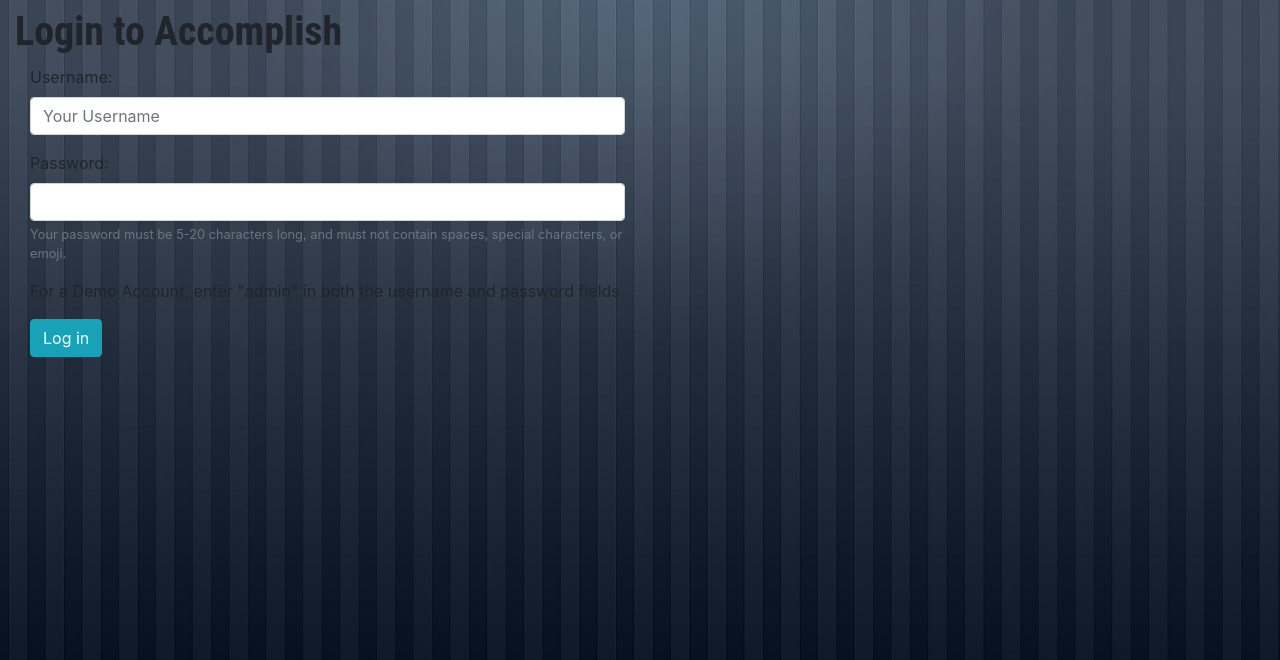
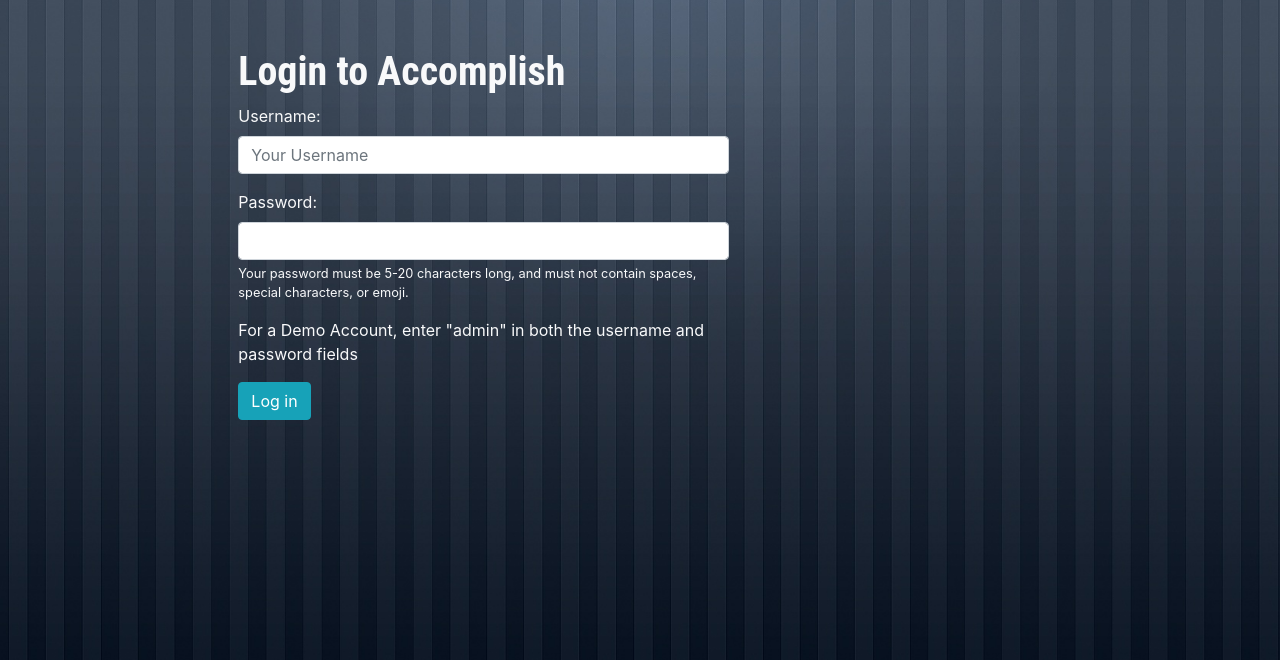
Before and after one commit to onlyphantom/accomplish, a Flask app: page /log in a window 1280 px wide. Shown: the part 56-716 px from the top of the page. Run offline with Flask 2, Linux system fonts and the light colour scheme; some libraries are stand-ins or nearby versions.

Commit message:
Aesthetic updates / Add output of conda list

```diff
--- a/templates/log.html
+++ b/templates/log.html
@@ -1,8 +1,8 @@
 {% extends "template.html" %}
 {% block content %}
-    <h1>Login to Accomplish</h1>
 
-    <div class="col-md-6 col-lg-6 mt-2">
+    <div class="col-md-5 col-lg-5 mt-5 offset-md-2">
+        <h1 class="text-light">Login to Accomplish</h1>
         {% for message in get_flashed_messages() %}
             <div class="flash alert alert-info" role="alert"> {{ message }} </div>
         {% endfor %}
@@ -14,21 +14,21 @@
 
     </div>
 
-    <div class="col-md-6 col-lg-6">
+    <div class="col-md-5 col-lg-5 offset-md-2">
         <form action="" method="POST">
             <div class="form-group">
-                <label for="username">Username:</label>
+                <label for="username" class="text-light">Username:</label>
                 <input type="text" class="form-control" name="username" placeholder="Your Username">
             </div>
             <div class="form-group">
-                <label for="Password">Password:</label>
+                <label for="Password" class="text-light">Password:</label>
                 <input type="password" class="form-control" name="password">
-                <small id="passwordHelpBlock" class="form-text text-muted">
+                <small id="passwordHelpBlock" class="form-text text-light">
                     Your password must be 5-20 characters long, and must not contain spaces, special characters, or emoji.
                 </small>
             </div>
 
-            <p>For a Demo Account, enter "admin" in both the username and password fields</p>
+            <p class="text-light">For a Demo Account, enter "admin" in both the username and password fields</p>
             <button type="submit" class="btn btn-info" value="Login">Log in</button>
 
         </form>
```
Also changed, not shown: requirements.txt (added, +26 -0 lines).
